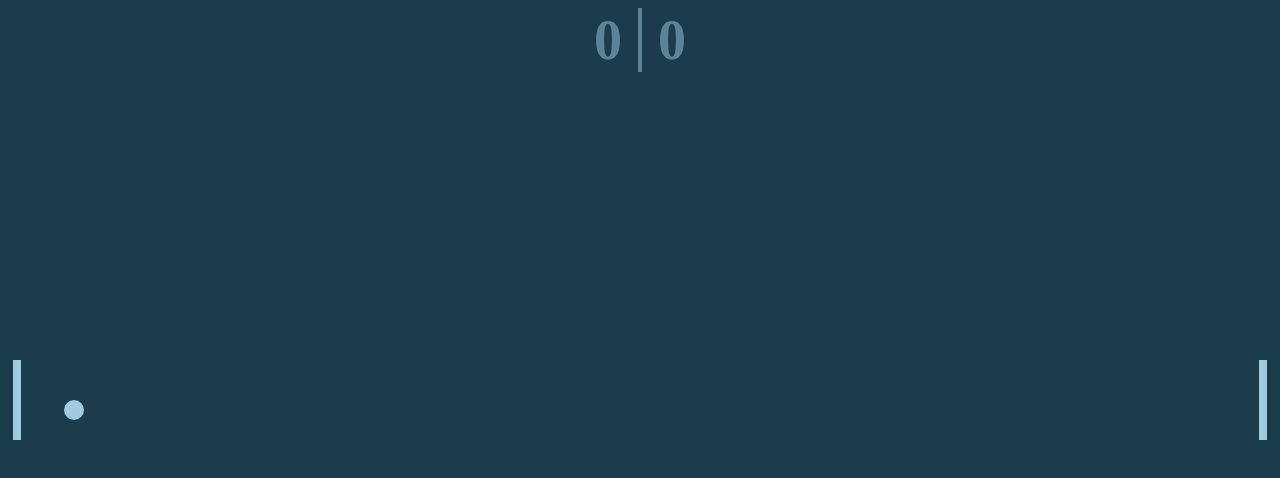
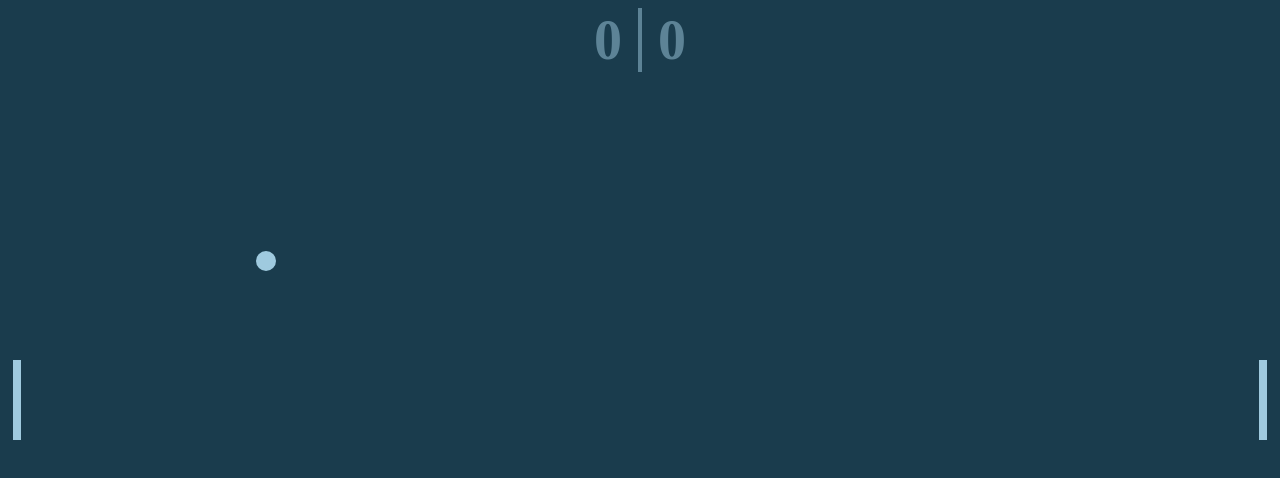
Before and after one commit to daorichard/pong, a plain HTML site: page index.html in a window 1280 px wide. Drawn offline with Linux system fonts and the light colour scheme.

Commit message:
add ball velocity bouncing functionality

```diff
--- a/Ball.js
+++ b/Ball.js
@@ -1,6 +1,9 @@
+const INITIAL_VELOCITY = 0.025;
+const VELOCITY_INCREASE = 0.00001;
 export default class Ball {
   constructor(ballElem) {
     this.ballElem = ballElem;
+    this.reset();
   }
   get x() {
     return parseFloat(getComputedStyle(this.ballElem).getPropertyValue("--x"));
@@ -10,7 +13,48 @@ export default class Ball {
     this.ballElem.style.setProperty("--x", value);
   }
 
+  get y() {
+    return parseFloat(getComputedStyle(this.ballElem).getPropertyValue("--y"));
+  }
+
+  set y(value) {
+    this.ballElem.style.setProperty("--y", value);
+  }
+
+  rect() {
+    return this.ballElem.getBoundingClientRect();
+  }
+  // functionality for ball movement, vector x-y
+  reset() {
+    this.x = 50;
+    this.y = 50;
+    this.direction = { x: 0 };
+    while (
+      Math.abs(this.direction.x <= 0.2) ||
+      Math.abs(this.direction.x) >= 0.9
+    ) {
+      const heading = randomNumberBetween(0, 2 * Math.PI);
+      this.direction = { x: Math.cos(heading), y: Math.sin(heading) };
+    }
+    this.velocity = INITIAL_VELOCITY;
+  }
   update(delta) {
-    this.x = 5;
+    this.x += this.direction.x * this.velocity * delta;
+    this.y += this.direction.y * this.velocity * delta;
+    this.velocity += VELOCITY_INCREASE * delta;
+    const rect = this.rect();
+
+    // bouncing off walls functionality
+    if (rect.bottom >= window.innerHeight || rect.top <= 0) {
+      this.direction.y *= -1;
+    }
+
+    if (rect.left >= window.innerWidth || rect.right <= 0) {
+      this.direction.x *= -1;
+    }
   }
 }
+
+function randomNumberBetween(min, max) {
+  return Math.random() * (max - min) + min;
+}
--- a/styles.css
+++ b/styles.css
@@ -14,6 +14,7 @@
 body {
   margin: 0;
   background-color: var(--background-color);
+  overflow: hidden;
 }
 
 .paddle {
```
